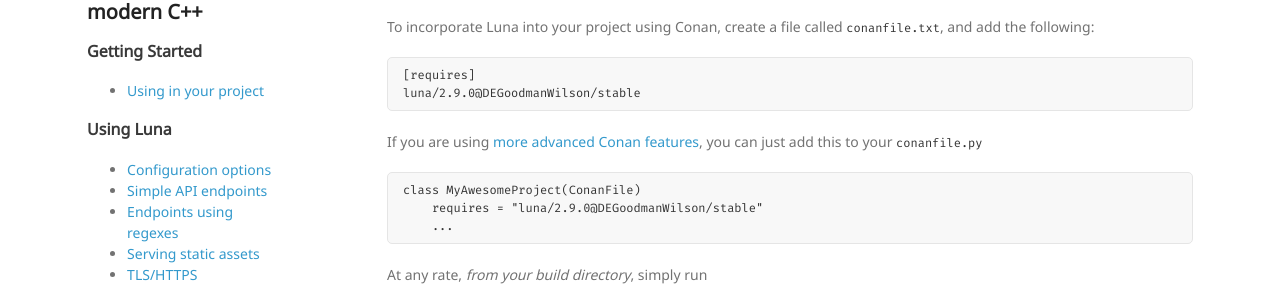
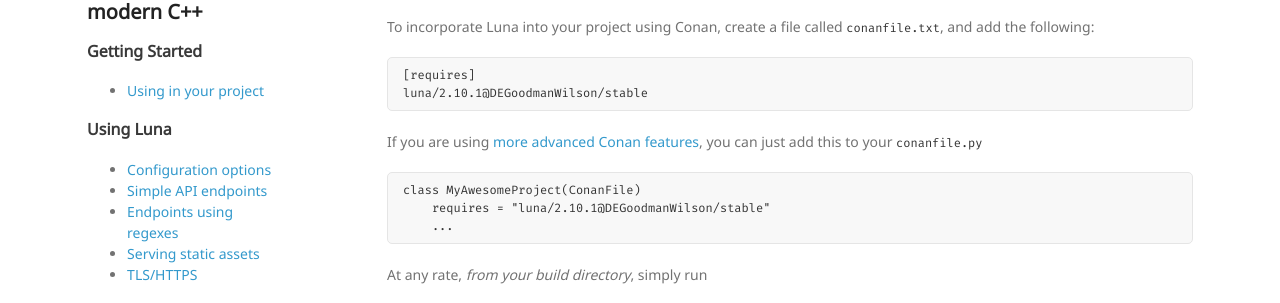
Before and after one commit to DEGoodmanWilson/luna, a Jekyll site: the page built from docs/using.md, in a window 1280 px wide and 900 px high. Shown: the part 280-583 px from the top of the window. Built offline with Jekyll 4.4.1, drawn with Linux system fonts in a browser that asks for light colours.

Commit message:
Update documentation

```diff
--- a/docs/_config.yml
+++ b/docs/_config.yml
@@ -8,7 +8,7 @@
 # Site settings
 product_name: &product_name Luna
 title: *product_name
-version: 2.9.0
+version: 2.10.1
 email: degoodmanwilson@gmail.com
 description: >
   An embedded HTTP(S) server and web framework in modern C++
```
Also changed, not shown: docs/index.md (+1 -1 lines), README.md.
